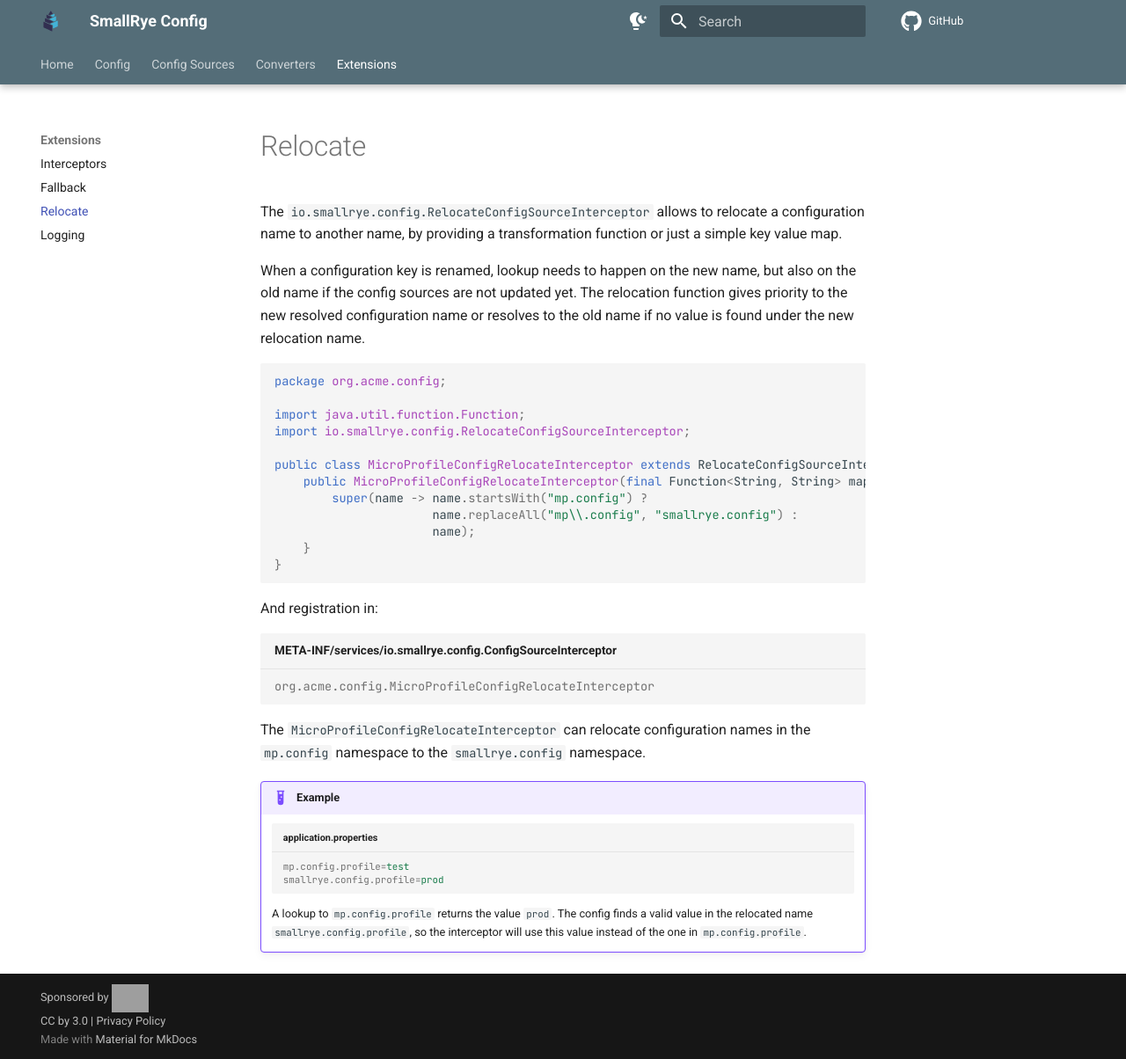
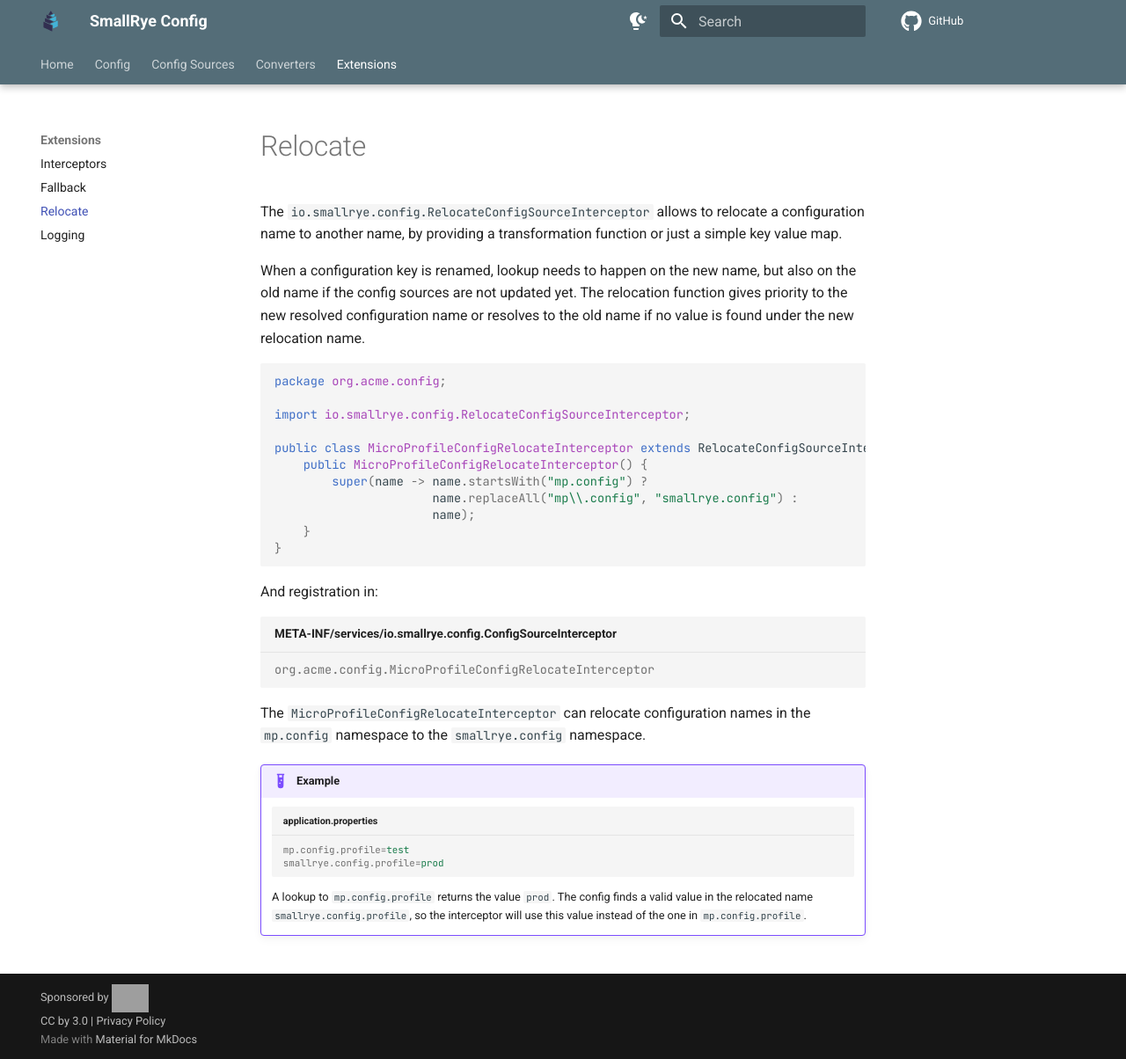
Before and after one commit to smallrye/smallrye-config, an MkDocs documentation site: the page built from documentation/src/main/docs/extensions/relocate.md, in a window 1280 px wide and 1204 px high. Shown: the whole window at 88% size. Built offline with MkDocs 1.6.1 and Material for MkDocs 9.7.7, drawn with Linux system fonts in a browser that asks for light colours; comment, search, counter and statistics services are not loaded; the version menu is left out; grey boxes are pictures that could not be loaded.

Commit message:
Remove constructor arguments from examples (#1224)
* Remove constructor arguments

* Remove constructor args from the example

* Remove import

* Remove import

````diff
--- a/documentation/src/main/docs/extensions/relocate.md
+++ b/documentation/src/main/docs/extensions/relocate.md
@@ -10,11 +10,10 @@ resolves to the old name if no value is found under the new relocation name.
 ```java
 package org.acme.config;
 
-import java.util.function.Function;
 import io.smallrye.config.RelocateConfigSourceInterceptor;
 
 public class MicroProfileConfigRelocateInterceptor extends RelocateConfigSourceInterceptor {
-    public MicroProfileConfigRelocateInterceptor(final Function<String, String> mapping) {
+    public MicroProfileConfigRelocateInterceptor() {
         super(name -> name.startsWith("mp.config") ?
                       name.replaceAll("mp\\.config", "smallrye.config") :
                       name);
````
Also changed, not shown: documentation/src/main/docs/extensions/fallback.md (+1 -2 lines).
